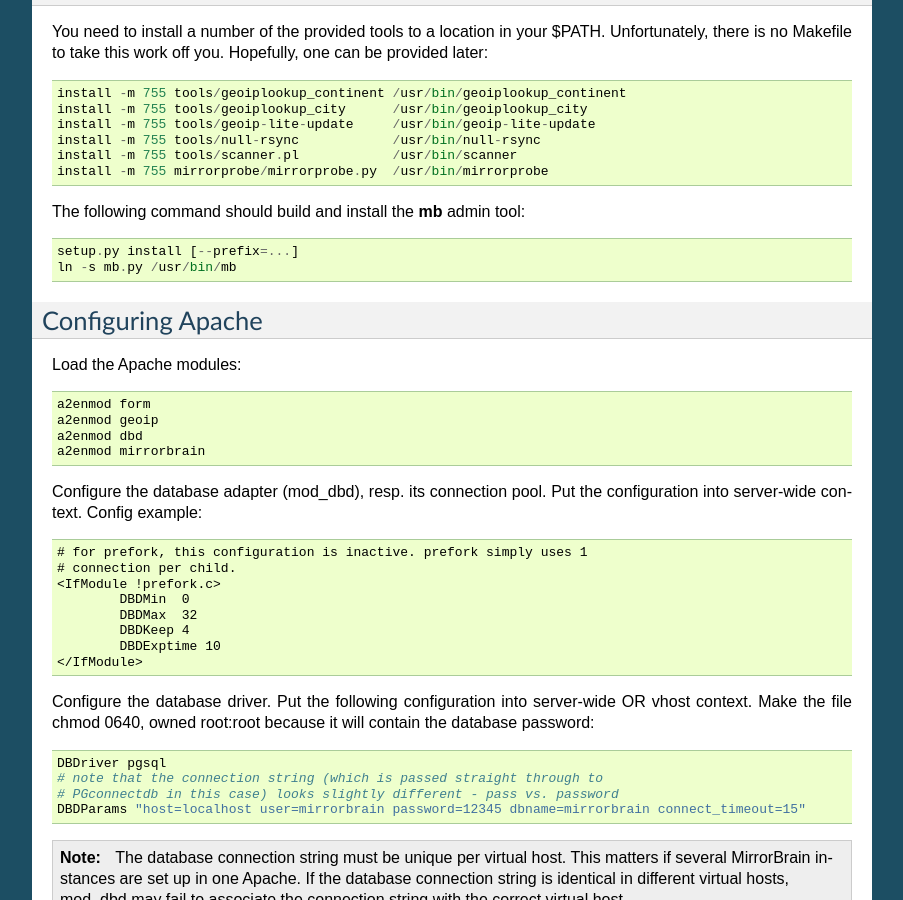
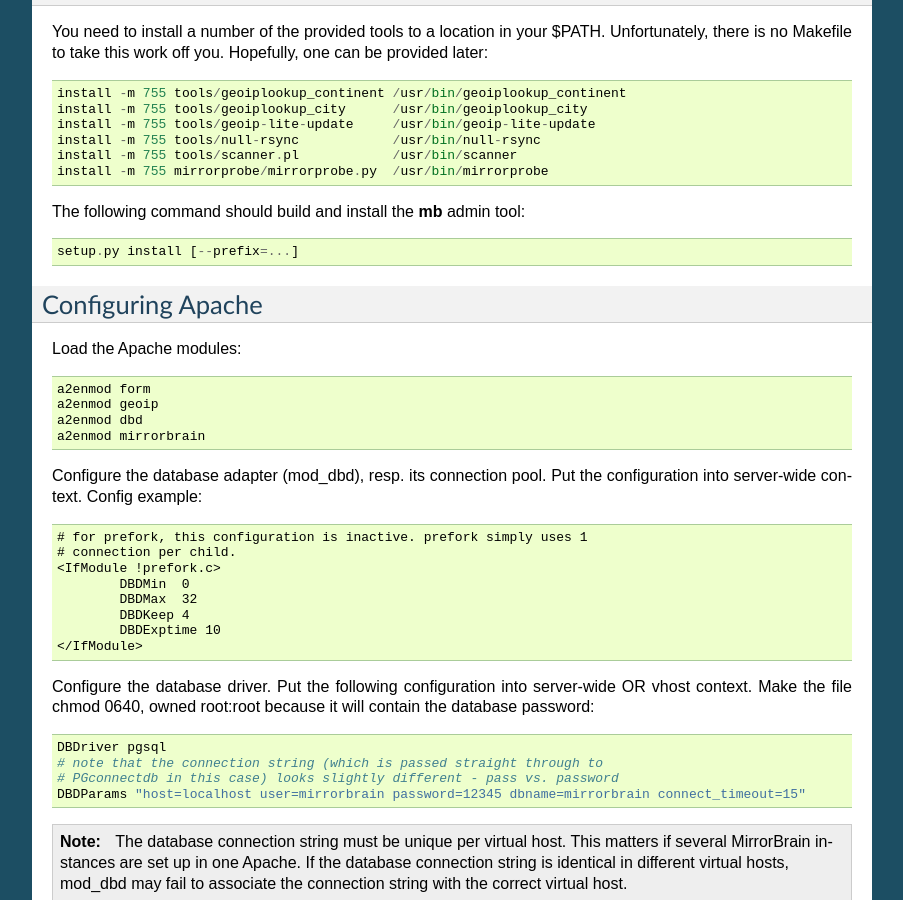
Before and after one commit to hayalci/mirrorbrain, a Sphinx documentation site: the page built from docs/installation/source.rst, in a window 1280 px wide and 900 px high, scrolled down 3095 px. Shown: the whole window, without its empty margins (198-1101 px from the left). Built offline with Sphinx 7.4.7, drawn with Linux system fonts in a browser that asks for light colours.

Commit message:
docs/installation/source: the mb tool should now be installed with the right name; no symlink needed
git-svn-id: http://svn.mirrorbrain.org/svn/mirrorbrain/trunk@8058 2d291e14-ff0c-0410-a3fa-d5caa9871f55

```diff
--- a/docs/installation/source.rst
+++ b/docs/installation/source.rst
@@ -199,7 +199,6 @@
 The following command should build and install the :program:`mb` admin tool::
 
   setup.py install [--prefix=...]
-  ln -s mb.py /usr/bin/mb
 
 
 
```
